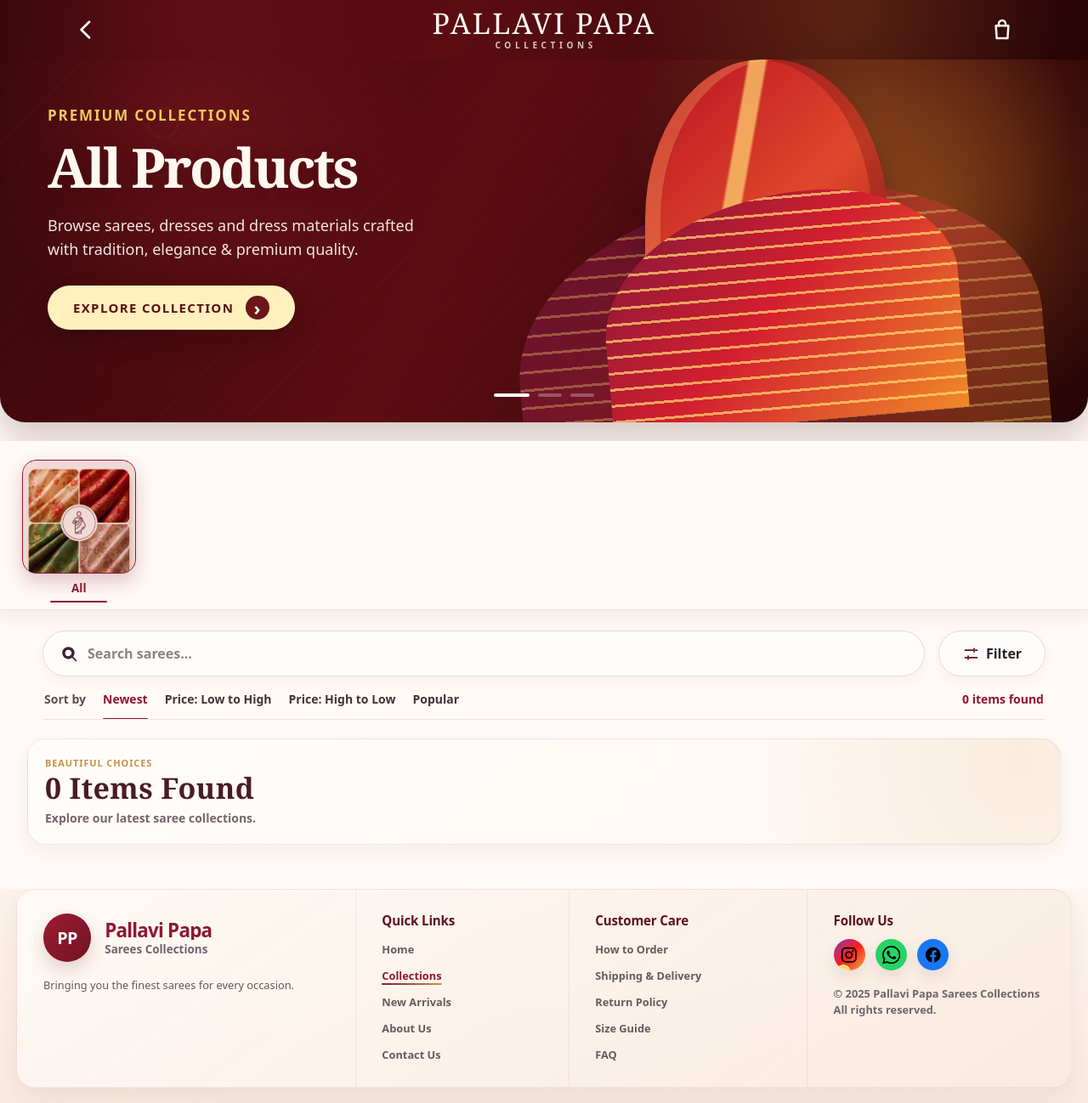
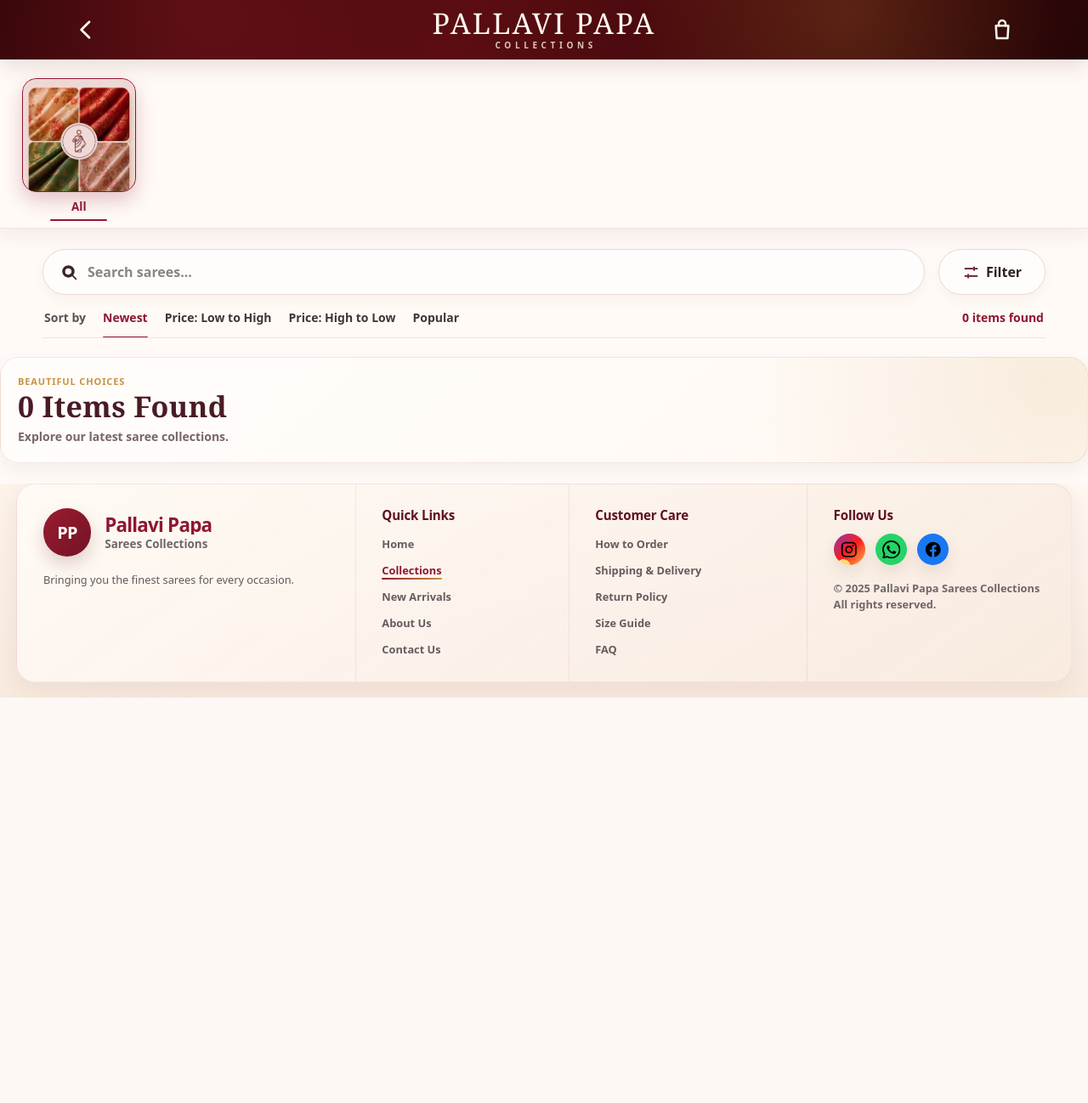
Before and after one commit to muraliprasadkatta/pallavi_papa_sarees, a Django app: page /collections/ in a window 1280 px wide. Shown: the whole page at 85% size. After the commit the page ends 821 px from the top, so only its background shows below. Run offline with Django 5.2, Linux system fonts and the light colour scheme; data that the repository does not hold is empty.

Commit message:
removed hero card in collection.html

```diff
--- a/store/templates/store/collections/collections.html
+++ b/store/templates/store/collections/collections.html
@@ -44,7 +44,6 @@
     margin: 0 !important;
     padding: 0 !important;
     background: #fffaf7;
-      --collectionHeaderFade: 0;
   }
 
   body.collections-template .site-header {
@@ -55,43 +54,25 @@
     right: 0 !important;
 
     background:
-        radial-gradient(circle at 78% 22%, rgba(230, 157, 57, 0.18), transparent 25%),
-        radial-gradient(circle at 18% 16%, rgba(165, 33, 46, 0.26), transparent 24%),
-        linear-gradient(115deg, #37070a 0%, #5b0d12 42%, #260506 100%) !important;
+      radial-gradient(
+        circle at 78% 22%,
+        rgba(230, 157, 57, 0.18),
+        transparent 25%
+      ),
+      radial-gradient(
+        circle at 18% 16%,
+        rgba(165, 33, 46, 0.26),
+        transparent 24%
+      ),
+      linear-gradient(
+        115deg,
+        #37070a 0%,
+        #5b0d12 42%,
+        #260506 100%
+      ) !important;
 
     border-bottom: none !important;
-      box-shadow:
-        0 8px 24px rgba(86, 8, 22, calc(var(--collectionHeaderFade) * 0.08)) !important;
-
-      overflow: hidden;
-      isolation: isolate;
-    }
-
-    body.collections-template .site-header::before {
-      content: "";
-      position: absolute;
-      inset: 0;
-      z-index: 0;
-      opacity: var(--collectionHeaderFade);
-      background: rgba(255, 250, 247, 0.96);
-      backdrop-filter: blur(14px);
-      pointer-events: none;
-      transition: opacity 0.12s linear;
-    }
-
-    body.collections-template .header-inner {
-      position: relative;
-      z-index: 1;
-    }
-
-    body.collections-template .brand-center strong,
-    body.collections-template .brand-center small,
-    body.collections-template .header-icon,
-    body.collections-template .bag-count {
-      transition:
-        color 0.18s ease,
-        background 0.18s ease,
-        border-color 0.18s ease;
+    box-shadow: 0 8px 24px rgba(86, 8, 22, 0.12) !important;
   }
 
   body.collections-template .brand-center strong {
@@ -111,33 +92,12 @@
     background: #fff0bd !important;
     border-color: rgba(255, 248, 239, 0.92) !important;
   }
+</style>
 
-    body.collections-template .site-header.is-original-tone .brand-center strong {
-      color: #32191b !important;
-    }
 
-    body.collections-template .site-header.is-original-tone .brand-center small {
-      color: rgba(50, 25, 27, 0.70) !important;
-    }
-
-    body.collections-template .site-header.is-original-tone .header-icon {
-      color: #32191b !important;
-    }
-
-    body.collections-template .site-header.is-original-tone .bag-count {
-      color: #fff8ef !important;
-      background: #8f182d !important;
-      border-color: #fffaf7 !important;
-    }
-
-  </style>
 {% endblock %}
 
 {% block content %}
-  {% include "store/collections/partials/collections_hero.html" %}
-
-  {% if focus == "new" %}
-
   {% include "store/collections/partials/collection_category_tabs.html" %}
   {% include "store/collections/partials/collection_toolbar.html" %}
 
@@ -145,19 +105,8 @@
     {% include "store/collections/partials/product_grid.html" %}
   </div>
 
-  {% else %}
-
-    {% include "store/collections/partials/collection_category_tabs.html" %}
-    {% include "store/collections/partials/collection_toolbar.html" %}
-
-    <div id="collectionsAjaxContent">
-      {% include "store/collections/partials/product_grid.html" %}
-    </div>
-
-    {% if products and new_arrivals %}
+  {% if focus != "new" and products and new_arrivals %}
     {% include "store/collections/partials/new_arrivals.html" with new_arrivals=new_arrivals %}
-    {% endif %}
-
   {% endif %}
 {% endblock %}
 
@@ -259,46 +208,5 @@
     })();
   </script>
 
-  <!-- collections header fade script -->
-  <script>
-    (function () {
-      const header = document.querySelector(".site-header");
-      const heroCard = document.querySelector(".collections-hero-card");
 
-      if (!header || !heroCard) return;
-
-      function clamp(value, min, max) {
-        return Math.min(Math.max(value, min), max);
-      }
-
-      function updateCollectionsHeader() {
-        const heroRect = heroCard.getBoundingClientRect();
-        const headerHeight = header.offsetHeight || 64;
-        const heroHeight = heroCard.offsetHeight || 260;
-
-        const fadeZone = Math.max(45, heroHeight * 0.15);
-        const finishEarlyPx = 12;
-
-        const remainingUnderHeader = heroRect.bottom - headerHeight;
-        const fade = clamp(
-          (fadeZone - (remainingUnderHeader - finishEarlyPx)) / fadeZone,
-          0,
-          1
-        );
-
-        document.body.style.setProperty("--collectionHeaderFade", fade.toFixed(3));
-
-        if (fade > 0.55) {
-          header.classList.add("is-original-tone");
-        } else {
-          header.classList.remove("is-original-tone");
-        }
-      }
-
-      updateCollectionsHeader();
-
-      window.addEventListener("scroll", updateCollectionsHeader, { passive: true });
-      window.addEventListener("resize", updateCollectionsHeader);
-    })();
-  </script>
 {% endblock %}
--- a/store/templates/store/collections/partials/collection_category_tabs.html
+++ b/store/templates/store/collections/partials/collection_category_tabs.html
@@ -679,34 +679,6 @@
       document.body.classList.remove("pp-form-submitting");
     }
 
-    function updateHeroFromResponse(data) {
-      const heroTitle = document.querySelector("[data-collections-hero-title]");
-      const heroDescription = document.querySelector("[data-collections-hero-description]");
-      const heroVisual = document.querySelector("[data-collections-hero-visual]");
-
-      if (heroTitle && data.page_title) {
-        heroTitle.textContent = data.page_title;
-      }
-
-      if (heroDescription && data.page_description) {
-        heroDescription.textContent = data.page_description;
-      }
-
-      if (!heroVisual || !data.hero_image_url) return;
-
-      let image = heroVisual.querySelector("[data-collections-hero-image]");
-
-      if (!image) {
-        heroVisual.textContent = "";
-        image = document.createElement("img");
-        image.setAttribute("alt", "");
-        image.dataset.collectionsHeroImage = "true";
-        heroVisual.appendChild(image);
-      }
-
-      image.src = data.hero_image_url;
-    }
-
     async function loadCategory(url, options = {}) {
       const ajaxContent = getAjaxContent();
       const shouldPushState = options.pushState !== false;
@@ -750,7 +722,6 @@
         }
 
         ajaxContent.innerHTML = data.html;
-        updateHeroFromResponse(data);
 
         if (shouldPushState && !sameVisibleUrl(window.location.href, pageUrl)) {
           window.history.pushState(
--- a/store/templates/store/collections/partials/product_grid.html
+++ b/store/templates/store/collections/partials/product_grid.html
@@ -67,12 +67,25 @@
     box-sizing: border-box;
   }
 
-  .collection-products {
-    width: 100%;
-    max-width: 1280px;
-    margin: 0 auto;
-    padding: 0 clamp(10px, 2.6vw, 32px) clamp(12px, 3vw, 28px);
+@media (min-width: 768px) {
+  .collection-products__grid {
+    grid-template-columns: repeat(3, minmax(0, 1fr));
   }
+}
+
+@media (min-width: 1100px) {
+  .collection-products__grid {
+    grid-template-columns: repeat(4, minmax(0, 1fr));
+    gap: 28px;
+  }
+}
+
+@media (min-width: 1400px) {
+  .collection-products__grid {
+    grid-template-columns: repeat(5, minmax(0, 1fr));
+    gap: 24px;
+  }
+}
 
   .collection-products__head {
     margin-bottom: clamp(14px, 3vw, 24px);
```
Lines whose indentation alone changed are shown as unchanged.
